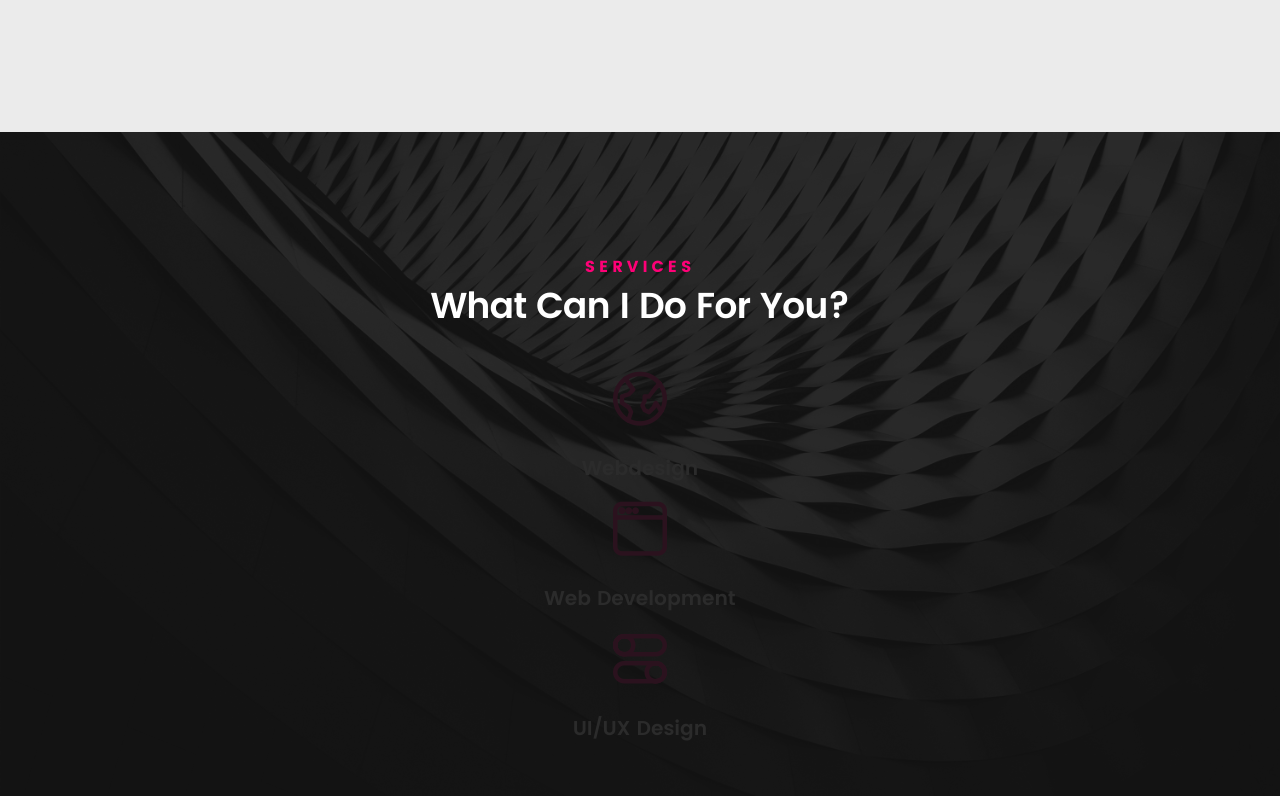
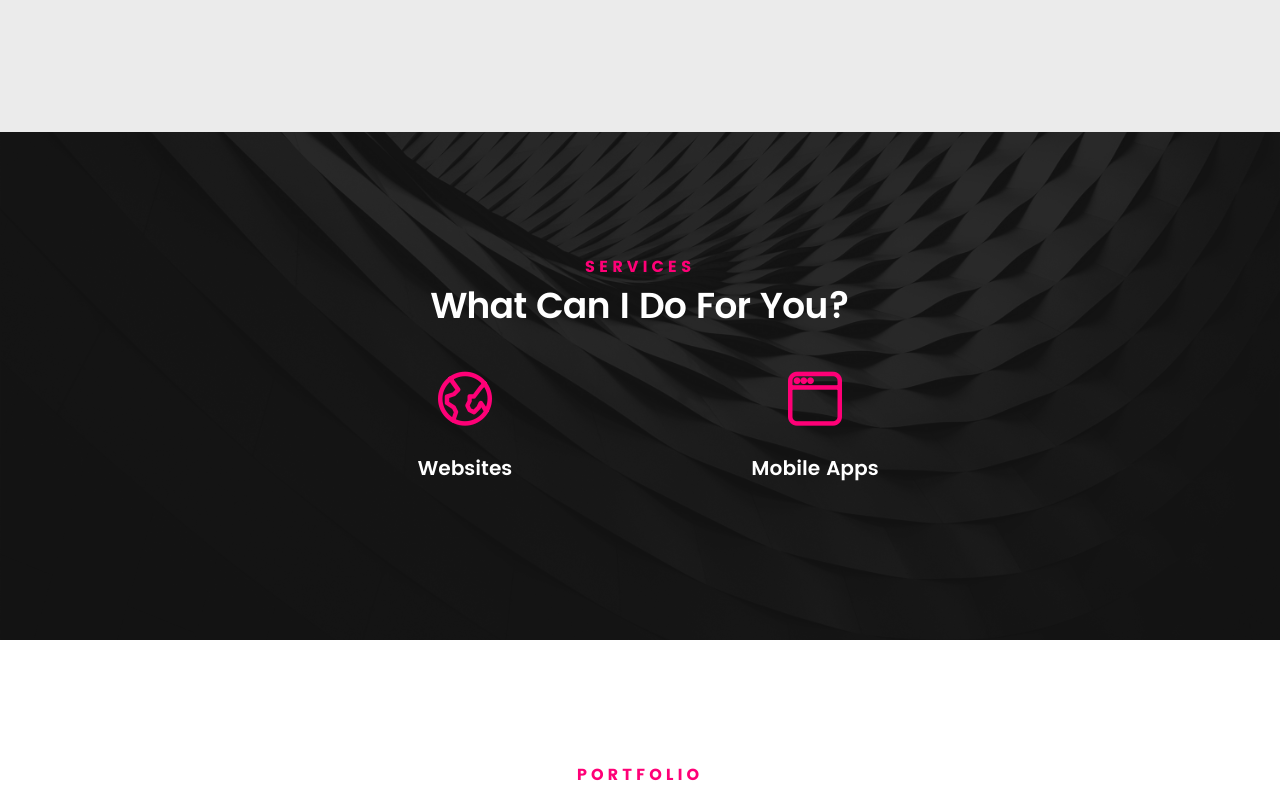
Before and after one commit to Dhanujha/portfolio, a Next.js app: page / in a window 1280 px wide. Shown: the part 3060-3856 px from the top of the page. Built offline with nearby package versions, Linux system fonts and the light colour scheme.

Commit message:
[Dhanujha] Increases opacity of services

```diff
--- a/src/components/Services.jsx
+++ b/src/components/Services.jsx
@@ -2,7 +2,6 @@ import React from "react";
 
 function Services() {
   return (
-    <div>
     <section id="services">
       <div className="overlay"></div>
 
@@ -12,41 +11,30 @@ function Services() {
           <h1>What Can I Do For You?</h1>
         </div>
       </div>
-        <div className="row services-content">
+      <div className="row section-intro">
         <div className="services-list">
-          <div className="service">
+          <div className="col-six">
             <span className="icon">
               <i className="icon-earth"></i>
             </span>
 
             <div className="service-content">
-              <h3>Webdesign</h3>
+              <h3>Websites</h3>
             </div>
           </div>
 
-          <div className="service">
+          <div className="col-six">
             <span className="icon">
               <i className="icon-window"></i>
             </span>
 
             <div className="service-content">
-              <h3>Web Development</h3>
-            </div>
-          </div>
-
-          <div className="service">
-            <span className="icon">
-              <i className="icon-toggles"></i>
-            </span>
-
-            <div className="service-content">
-              <h3>UI/UX Design</h3>
+              <h3>Mobile Apps</h3>
             </div>
           </div>
         </div>
       </div>
     </section>
-    </div>
   );
 }
 
```
Lines whose indentation alone changed are shown as unchanged.
